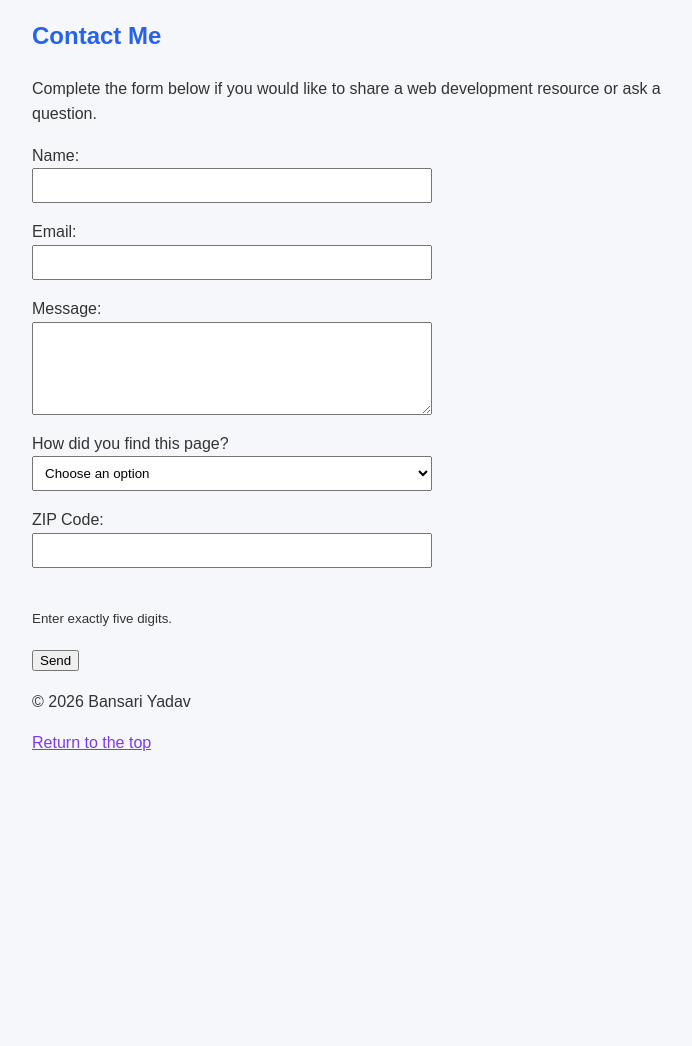
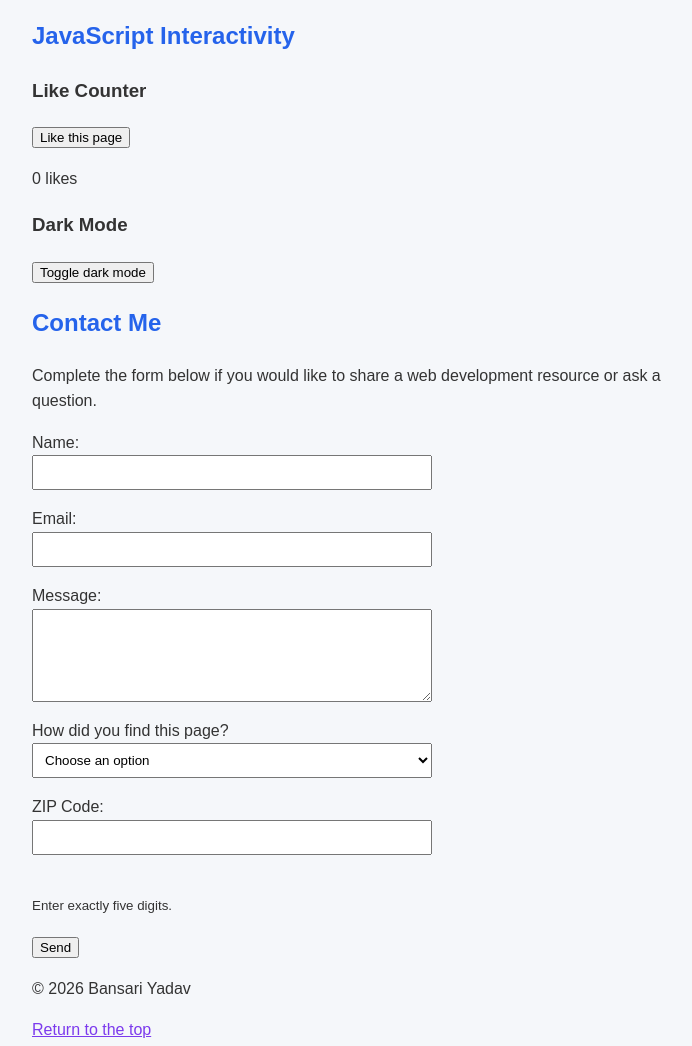
Before and after one commit to Bansari-yadav/web-dev-labs, a plain HTML site: page index.html in a window 1280 px wide. Shown: the part 1620-2666 px from the top of the page, without its empty margins (278-970 px from the left). Before the commit the page ends 2452 px from the top, so only its background shows below. Drawn offline with Linux system fonts and the light colour scheme.

Commit message:
Add JavaScript: like counter and dark mode toggle

```diff
--- a/index.html
+++ b/index.html
@@ -1,4 +1,3 @@
-<!-- Bansari Yadav, Lab 6 -->
 
 <!DOCTYPE html>
 <html lang="en">
@@ -14,9 +13,9 @@
 
   <header id="home">
     <h1>Exploring Web Development</h1>
-
     <p>
-      Learning how HTML, CSS, and JavaScript work together to create websites.
+      Learning how HTML, CSS, and JavaScript work together
+      to create websites.
     </p>
   </header>
 
@@ -32,14 +31,13 @@
   <main>
 
     <section id="about">
-
       <h2>What Is Web Development?</h2>
 
       <p>
-        Web development is the process of creating websites and web
-        applications. Developers use HTML to organize content, CSS to control
-        the appearance of a webpage, and JavaScript to add interaction and
-        functionality.
+        Web development is the process of creating websites
+        and web applications. Developers use HTML to organize
+        content, CSS to control the appearance of a webpage,
+        and JavaScript to add interaction and functionality.
       </p>
 
       <div class="image-wrap">
@@ -59,12 +57,10 @@
           <strong>HTML:</strong>
           Defines the content and structure of a webpage.
         </li>
-
         <li>
           <strong>CSS:</strong>
           Controls colors, fonts, spacing, and page layout.
         </li>
-
         <li>
           <strong>JavaScript:</strong>
           Adds interactivity and dynamic behavior.
@@ -74,60 +70,42 @@
       <h3>Helpful Web Development Resources</h3>
 
       <p>
-        The following websites provide tutorials, documentation, and tools for
-        learning web development:
+        The following websites provide tutorials,
+        documentation, and tools for learning web development:
       </p>
 
       <ul>
         <li>
-          <a
-            href="https://developer.mozilla.org/en-US/docs/Learn_web_development"
-            target="_blank"
-            rel="noopener noreferrer"
-          >
+          <a href="https://developer.mozilla.org/en-US/docs/Learn_web_development"
+             target="_blank" rel="noopener noreferrer">
             MDN Web Development Guide
           </a>
         </li>
-
         <li>
-          <a
-            href="https://www.w3schools.com/html/"
-            target="_blank"
-            rel="noopener noreferrer"
-          >
+          <a href="https://www.w3schools.com/html/"
+             target="_blank" rel="noopener noreferrer">
             W3Schools HTML Tutorial
           </a>
         </li>
-
         <li>
-          <a
-            href="https://www.freecodecamp.org/learn/2022/responsive-web-design/"
-            target="_blank"
-            rel="noopener noreferrer"
-          >
+          <a href="https://www.freecodecamp.org/learn/2022/responsive-web-design/"
+             target="_blank" rel="noopener noreferrer">
             freeCodeCamp Responsive Web Design
           </a>
         </li>
-
         <li>
-          <a
-            href="https://validator.w3.org/"
-            target="_blank"
-            rel="noopener noreferrer"
-          >
+          <a href="https://validator.w3.org/"
+             target="_blank" rel="noopener noreferrer">
             W3C HTML Validator
           </a>
         </li>
       </ul>
-
     </section>
 
     <section id="schedule">
-
       <h2>Web Development Course Schedule</h2>
 
       <table>
-
         <caption>Weekly Web Development Topics</caption>
 
         <thead>
@@ -139,73 +117,67 @@
         </thead>
 
         <tbody>
-
           <tr>
             <td>1</td>
             <td>Introduction to the Web</td>
             <td>Understanding browsers and websites</td>
           </tr>
-
           <tr>
             <td>2</td>
             <td>HTML Foundations</td>
             <td>Creating headings and paragraphs</td>
           </tr>
-
           <tr>
             <td>3</td>
             <td>Links, Lists, and Images</td>
             <td>Adding different types of content</td>
           </tr>
-
           <tr>
             <td>4</td>
             <td>Advanced HTML</td>
             <td>Using semantic layouts, tables, and forms</td>
           </tr>
+        </tbody>
+      </table>
+    </section>
 
-        </tbody>
+    <!-- Lab 7: JavaScript Interactivity -->
+    <section id="javascript">
+      <h2>JavaScript Interactivity</h2>
 
-      </table>
+      <h3>Like Counter</h3>
+      <button id="like-btn" type="button">
+        Like this page
+      </button>
+      <p id="like-count">0 likes</p>
 
+      <h3>Dark Mode</h3>
+      <button id="theme-btn" type="button">
+        Toggle dark mode
+      </button>
     </section>
 
     <section id="contact">
-
       <h2>Contact Me</h2>
 
       <p>
-        Complete the form below if you would like to share a web development
-        resource or ask a question.
+        Complete the form below if you would like to share
+        a web development resource or ask a question.
       </p>
 
       <form>
-
         <p>
           <label for="name">Name:</label><br>
-
-          <input
-            type="text"
-            id="name"
-            name="name"
-            required
-          >
+          <input type="text" id="name" name="name" required>
         </p>
 
         <p>
           <label for="email">Email:</label><br>
-
-          <input
-            type="email"
-            id="email"
-            name="email"
-            required
-          >
+          <input type="email" id="email" name="email" required>
         </p>
 
         <p>
           <label for="msg">Message:</label><br>
-
           <textarea
             id="msg"
             name="msg"
@@ -215,7 +187,9 @@
         </p>
 
         <p>
-          <label for="referral">How did you find this page?</label><br>
+          <label for="referral">
+            How did you find this page?
+          </label><br>
 
           <select id="referral" name="referral">
             <option value="">Choose an option</option>
@@ -227,7 +201,6 @@
 
         <p>
           <label for="zip">ZIP Code:</label><br>
-
           <input
             type="text"
             id="zip"
@@ -236,9 +209,7 @@
             required
             aria-describedby="zip-help zip-result"
           >
-
           <br>
-
           <small id="zip-help">
             Enter exactly five digits.
           </small>
@@ -247,25 +218,16 @@
         <p id="zip-result" aria-live="polite"></p>
 
         <button type="submit">Send</button>
-
       </form>
-
     </section>
 
   </main>
 
   <footer>
-
     <p>&copy; 2026 Bansari Yadav</p>
-
-    <p>
-      <a href="#home">Return to the top</a>
-    </p>
-
+    <p><a href="#home">Return to the top</a></p>
   </footer>
 
   <script src="script.js"></script>
-
 </body>
-
 </html>
--- a/script.js
+++ b/script.js
@@ -1,3 +1,18 @@
+
+ // Bansari Yadav — Lab 7
+
+ // Part 1: JavaScript Connection
+ console.log("script.js is connected");
+
+ // Part 2: Variables and Data Types
+ const name = "Ada";
+ let labsCompleted = 6;
+ let isEnrolled = false;
+
+ labsCompleted = labsCompleted + 1;
+ console.log(`${name} has completed ${labsCompleted} labs.`);
+
+ // Previous Lab: ZIP Code Validation
  const zipInput = document.querySelector("#zip");
  const zipResult = document.querySelector("#zip-result");
 
@@ -16,3 +31,20 @@ function checkZipCode() {
  }
 
  zipInput.addEventListener("input", checkZipCode);
+
+ // Part 3: Like Counter
+ const likeBtn = document.querySelector("#like-btn");
+ const likeCount = document.querySelector("#like-count");
+ let likes = 0;
+
+ likeBtn.addEventListener("click", function() {
+   likes = likes + 1;
+   likeCount.textContent = `${likes} likes`;
+ });
+
+ // Part 4: Dark Mode Toggle
+ const themeBtn = document.querySelector("#theme-btn");
+
+ themeBtn.addEventListener("click", function() {
+   document.body.classList.toggle("dark");
+ });
--- a/styles.css
+++ b/styles.css
@@ -1,4 +1,4 @@
-/* Bansari Yadav — Lab 6 */
+/* Bansari Yadav — Lab 7 Dark Mode */
 
 * {
   box-sizing: border-box;
@@ -154,3 +154,10 @@ select {
     max-width: 100%;
   }
 }
+
+
+
+body.dark {
+  background-color: #111827;
+  color: #f1f5f9;
+}
```
Lines whose indentation alone changed are shown as unchanged.
